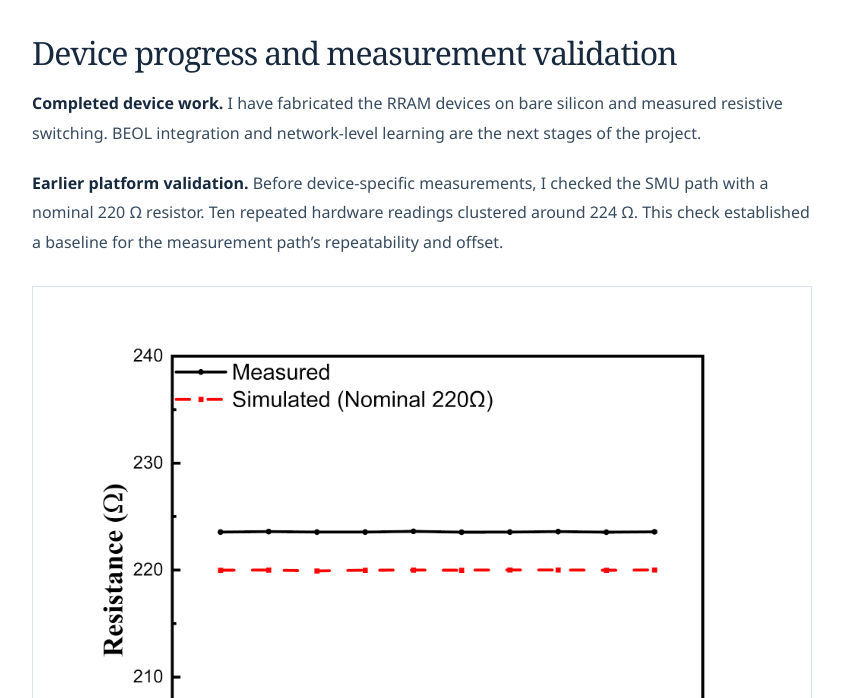
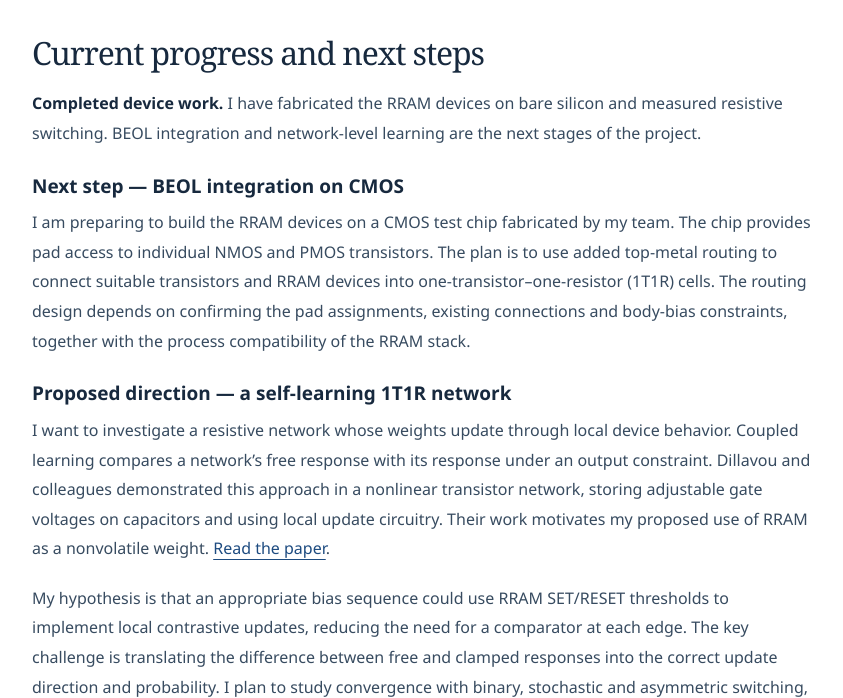
Before and after one commit to Yukino0906/Yukino0906.github.io, a plain HTML site: page research/cmos-characterization/index.html in a window 1280 px wide. Shown: the part 2982-3680 px from the top of the page, without its empty margins (358-1201 px from the left). Drawn offline with Linux system fonts and the light colour scheme.

Commit message:
Remove basic resistor validation from the CMOS+X project

```diff
--- a/research/cmos-characterization/index.html
+++ b/research/cmos-characterization/index.html
@@ -23,12 +23,9 @@
 
 <figure><a href="../../assets/cmos-platform-architecture.png" target="_blank" rel="noopener"><img src="../../assets/cmos-platform-architecture.png" alt="The measurement path from the Python host through instrument drivers, PXIe modules and a test fixture to the device." loading="lazy"></a><figcaption>My SURF poster maps a software test recipe onto the bench, through the module-specific cabling and adapter to the device contacts.</figcaption></figure>
 
-<h2 id="results">Device progress and measurement validation</h2>
+<h2 id="results">Current progress and next steps</h2>
 
 <p><strong>Completed device work.</strong> I have fabricated the RRAM devices on bare silicon and measured resistive switching. BEOL integration and network-level learning are the next stages of the project.</p>
-<p><strong>Earlier platform validation.</strong> Before device-specific measurements, I checked the SMU path with a nominal 220 Ω resistor. Ten repeated hardware readings clustered around 224 Ω. This check established a baseline for the measurement path’s repeatability and offset.</p>
-<figure><a href="../../assets/cmos-smu-validation.png" target="_blank" rel="noopener"><img src="../../assets/cmos-smu-validation.png" alt="Ten hardware resistance readings near 224 ohms, plotted against a nominal 220 ohm reference." loading="lazy"></a><figcaption>Ten experimental readings of a reference resistor during platform validation. The dashed line marks the nominal 220 Ω value.</figcaption></figure>
-
 <h3>Next step — BEOL integration on CMOS</h3>
 
 <p>I am preparing to build the RRAM devices on a CMOS test chip fabricated by my team. The chip provides pad access to individual NMOS and PMOS transistors. The plan is to use added top-metal routing to connect suitable transistors and RRAM devices into one-transistor–one-resistor (1T1R) cells. The routing design depends on confirming the pad assignments, existing connections and body-bias constraints, together with the process compatibility of the RRAM stack.</p>
```
Also changed, not shown: assets/cmos-smu-validation.png (deleted).
